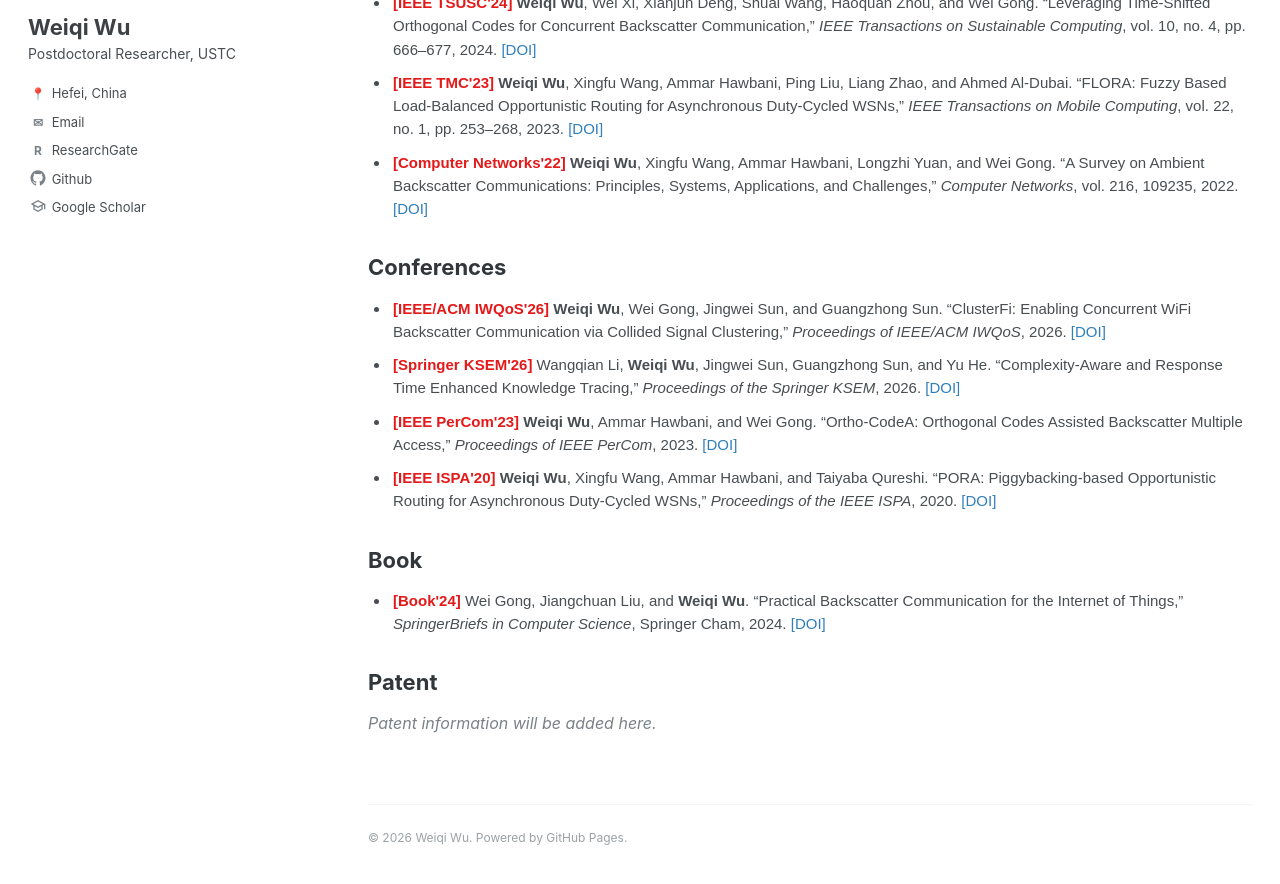
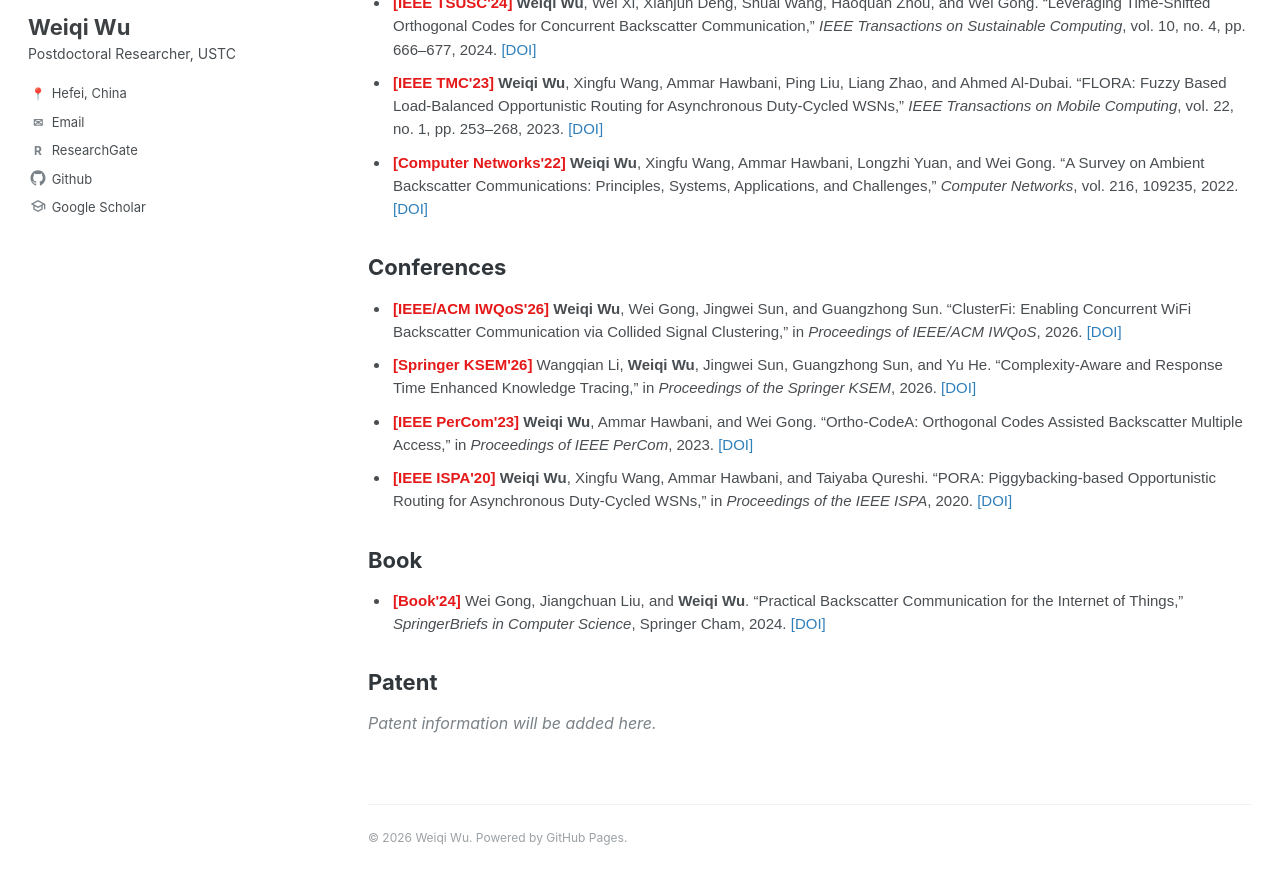
Before and after one commit to WeiqiWu2025/weiqiwu2025.github.io, a Jekyll site: the page built from publications.md, in a window 1280 px wide and 1253 px high, cut to the strip 301-1185 px from the top of the window. Built offline with Jekyll 4.4.1, drawn with Linux system fonts in a browser that asks for light colours.

Commit message:
Add files via upload

```diff
--- a/_includes/publications-list.html
+++ b/_includes/publications-list.html
@@ -7,7 +7,7 @@
         <li>
           <span class="pub-tag">[{{ item.tag }}]</span>
           {{ item.authors }}. “{{ item.title }},”
-          {% if item.venue %}<em>{{ item.venue }}</em>,{% endif %}
+          {% if item.venue %}{% if group.category == "Conferences" %}in {% endif %}<em>{{ item.venue }}</em>,{% endif %}
           {{ item.details }}.
           {% if item.doi %}<a href="{{ item.doi }}" target="_blank" rel="noreferrer">[DOI]</a>{% endif %}
         </li>
```
